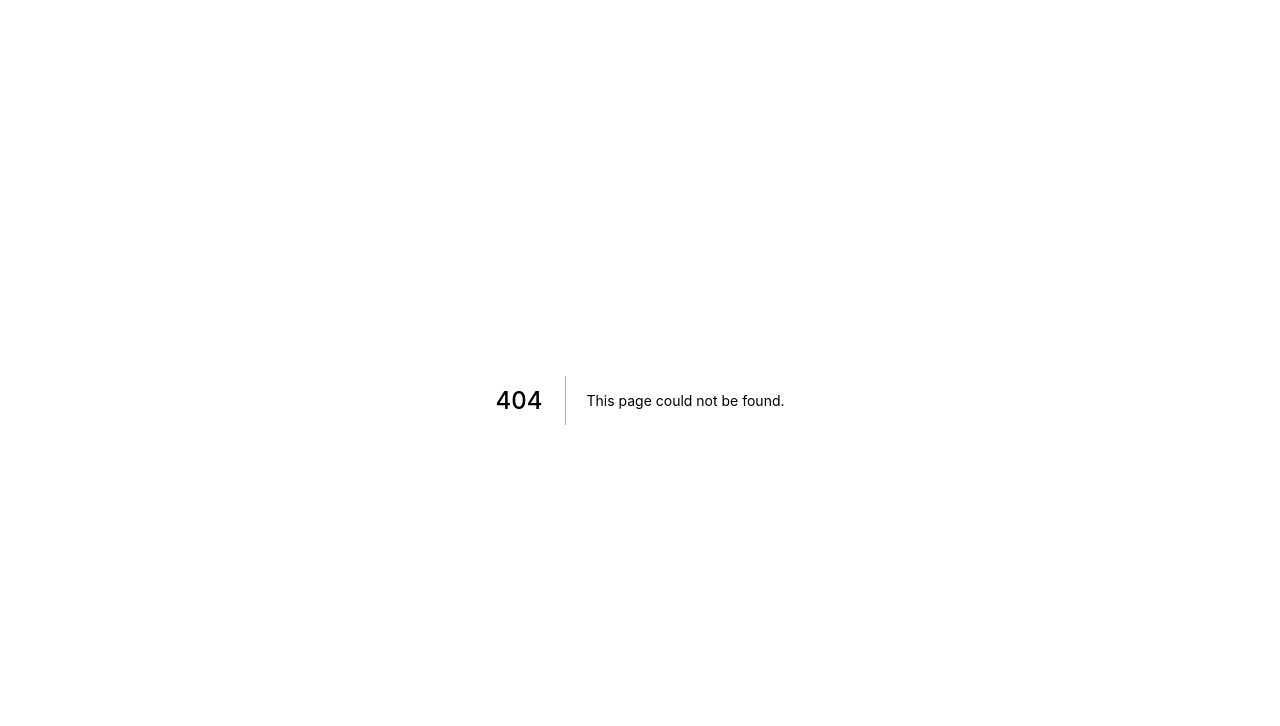
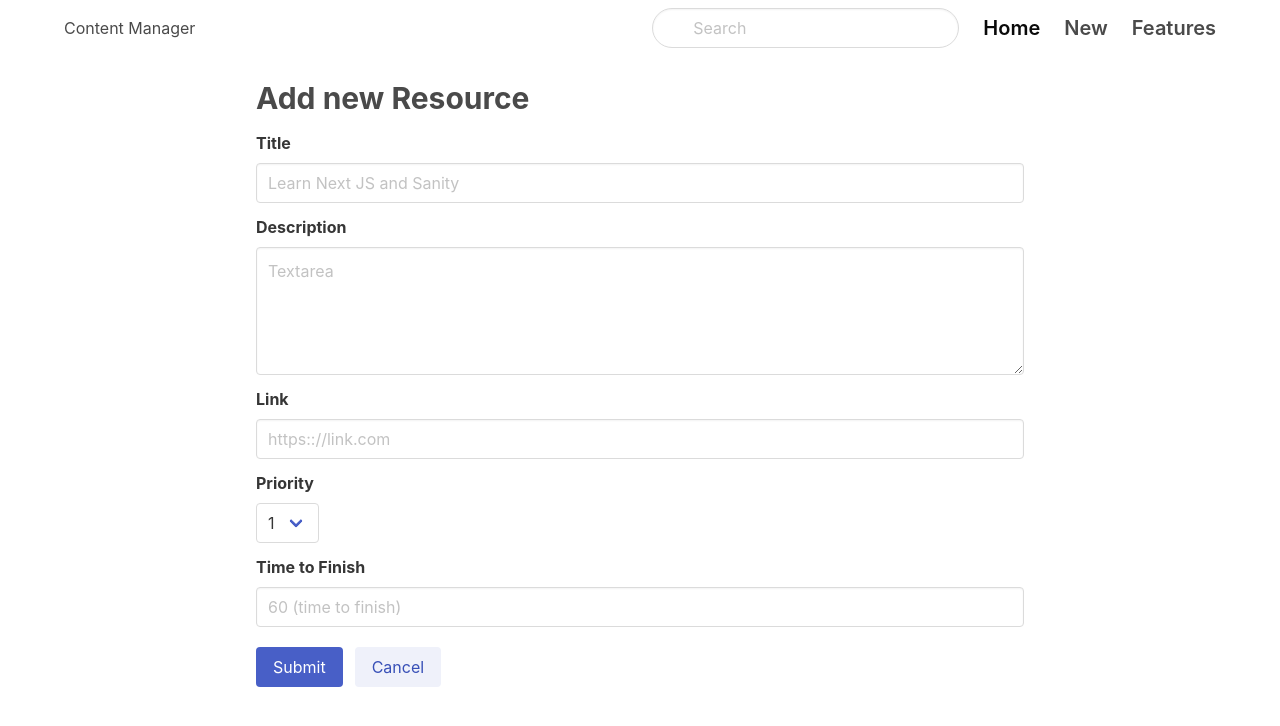
Before and after one commit to erikson-code/ProjetoOne, a Next.js app in the folder movie-app/: page /new in a window 1280 px wide. Before the commit this address had no page. Shown: the top 726 px of the page. Built offline with nearby package versions, Linux system fonts and the light colour scheme.

Commit message:
Forms criated

```diff
--- a/movie-app/components/navbar.js
+++ b/movie-app/components/navbar.js
@@ -1,3 +1,6 @@
+import Link from "next/link"
+
+
 const NavBar = () => {
 
   return (
@@ -27,19 +30,24 @@ const NavBar = () => {
                   </span>
                 </div>
               </div>
+              <Link href="/">
               <a className="navbar-item is-active is-size-5 has-text-weight-semibold">
                 Home
               </a>
+              </Link>
+            <Link href="../new">
               <a className="navbar-item is-size-5 has-text-weight-semibold">
-                Examples
+                New
               </a>
-              <a className="navbar-item is-size-5 has-text-weight-semibold">
-                Features
+            </Link>
+
+            <a className="navbar-item is-size-5 has-text-weight-semibold">
+              Features
               </a>
-            </div>
           </div>
         </div>
-      </nav>
+        </div>
+    </nav>
     </>
   )
 }
--- a/movie-app/pages/_app.js
+++ b/movie-app/pages/_app.js
@@ -1,5 +1,8 @@
 import '../styles/globals.css'
 import 'bulma/css/bulma.min.css'
+
+
+
 
 function MyApp({ Component, pageProps }) {
   return <Component {...pageProps} />
--- a/movie-app/pages/index.js
+++ b/movie-app/pages/index.js
@@ -31,7 +31,6 @@ export async function getServerSideProps(){
   const resData = await fetch("http://localhost:3001/api/resources")
   const data = await resData.json();
 
-  console.log(data)
   return {
     props:{
         Resources: data
--- /dev/null
+++ b/movie-app/pages/new.js
@@ -0,0 +1,68 @@
+import Resources from "./api/resources"
+import NavBar from "../components/navbar"
+const ResourceCreatePage = () => {
+
+    return (
+        <>
+            <NavBar></NavBar>
+            <div style={{ width: "60%", margin: "0 auto", marginTop: "20px" , marginBottom: "20px"}}>
+                <h1 style={{ fontSize: "30px", marginBottom: "10px", fontWeight: "bold" }}>Add new Resource</h1>
+                <div className="field">
+                    <label className="label">Title</label>
+                    <div className="control">
+                        <input className="input" type="text" placeholder="Learn Next JS and Sanity" />
+                    </div>
+                </div>
+
+                <div class="field">
+                    <label class="label">Description</label>
+                    <div class="control">
+                        <textarea class="textarea" placeholder="Textarea"></textarea>
+                    </div>
+                </div>
+
+                <div className="field">
+                    <label className="label">Link</label>
+                    <div className="control">
+                        <input className="input" type="text" placeholder="https:://link.com" />
+                    </div>
+                </div>
+
+                <div className="field">
+                    <label className="label">Priority</label>
+                    <div className="control">
+                        <div className="select">
+                            <select>
+                                <option>1</option>
+                                <option>2</option>
+                                <option>3</option>
+
+                            </select>
+                        </div>
+                    </div>
+                </div>
+
+                <div classNameName="field" style = {{marginBottom: "20px"}}>
+                    <label className="label">Time to Finish</label>
+                    <div className="control">
+                        <input className="input" type="number" placeholder="60 (time to finish)" />
+                    </div>
+                </div>
+
+
+
+                <div className="field is-grouped">
+                    <div className="control">
+                        <button className="button is-link">Submit</button>
+                    </div>
+                    <div className="control">
+                        <button className="button is-link is-light">Cancel</button>
+                    </div>
+                </div>
+            </div>
+        </>
+    )
+
+}
+
+export default ResourceCreatePage
```
Also changed, not shown: 1 other file (tests, documents, lock files or other folders).
